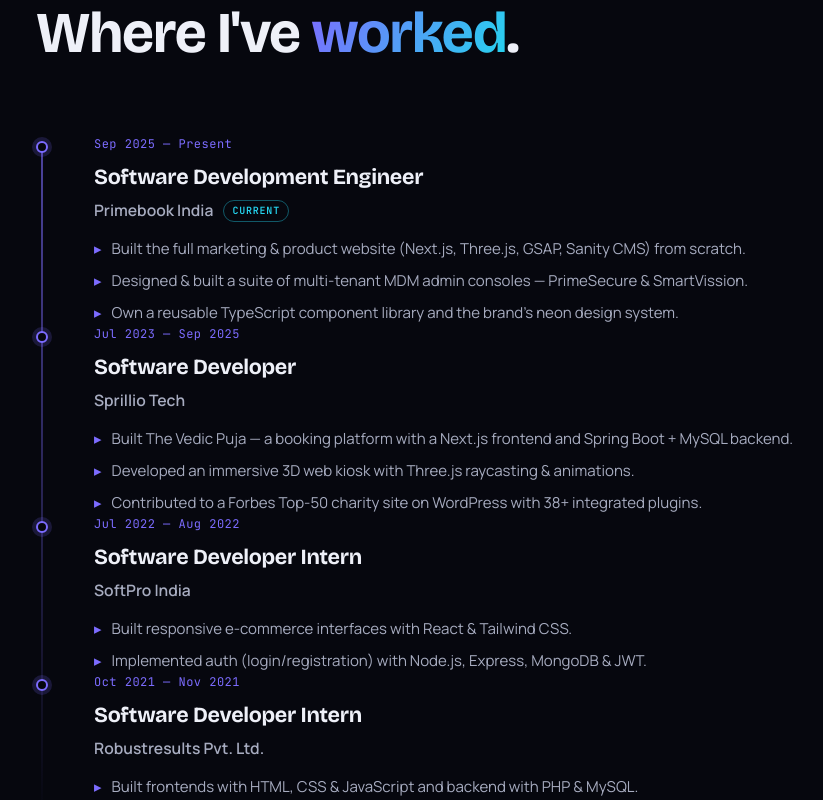
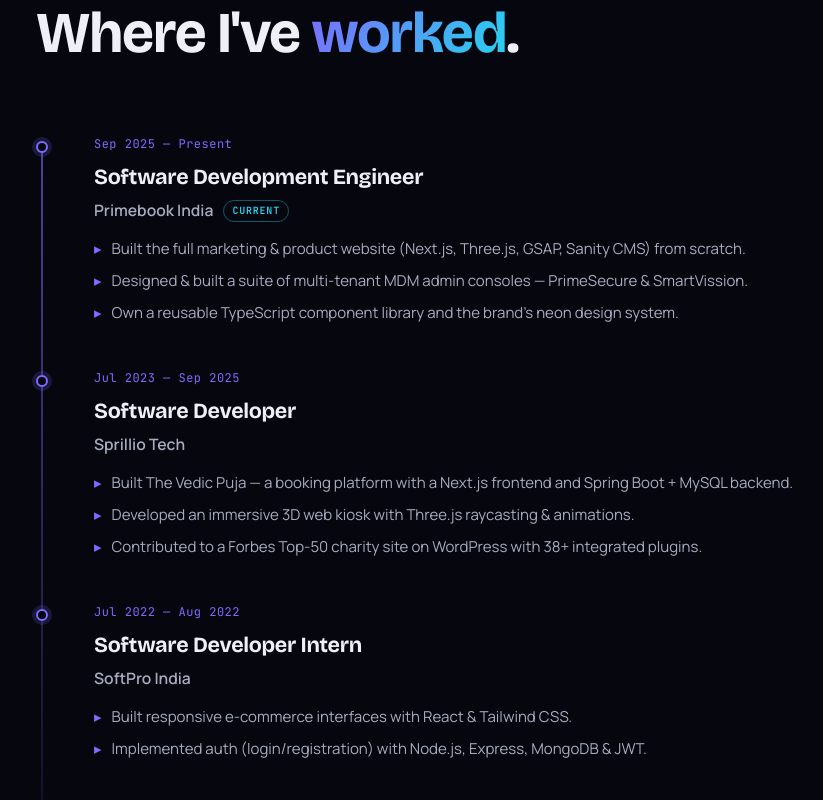
Before and after one commit to WST2002/WST2002.github.io, a Next.js app: page / in a window 1280 px wide. Shown: the part 5580-6380 px from the top of the page, without its empty margins (42-865 px from the left). Built offline with nearby package versions, Linux system fonts and the light colour scheme; no server answers.

Commit message:
Render experience timeline items as direct list items
Each <li> sat inside a <div> from Reveal, so the <ol> held divs and screen readers could not read it as a list. Every item was also its wrapper's last child, so last:pb-0 removed the spacing between jobs. Reveal can now render as an <li>.

```diff
--- a/src/components/effects/Reveal.tsx
+++ b/src/components/effects/Reveal.tsx
@@ -6,6 +6,8 @@
   /** Retained for API compatibility; ordering is now handled by CSS. */
   delay?: 1 | 2 | 3 | 4;
   className?: string;
+  /** Render as a list item when the reveal sits directly inside a list. */
+  as?: "div" | "li";
 }
 
 /**
@@ -16,10 +18,10 @@
  * supported. No JavaScript — so content always shows even if the client
  * never hydrates.
  */
-export function Reveal({ children, delay, className }: RevealProps) {
+export function Reveal({ children, delay, className, as: Tag = "div" }: RevealProps) {
   return (
-    <div data-delay={delay} className={cn("reveal", className)}>
+    <Tag data-delay={delay} className={cn("reveal", className)}>
       {children}
-    </div>
+    </Tag>
   );
 }
--- a/src/components/sections/Experience.tsx
+++ b/src/components/sections/Experience.tsx
@@ -21,8 +21,12 @@
 
       <ol className="timeline">
         {experience.map((item, index) => (
-          <Reveal key={item.id} delay={index === 0 ? undefined : (index as 1 | 2 | 3)}>
-            <li className="tl-item relative list-none pb-11 pl-[30px] last:pb-0">
+          <Reveal
+            key={item.id}
+            as="li"
+            delay={index === 0 ? undefined : (index as 1 | 2 | 3)}
+            className="tl-item relative list-none pb-11 pl-[30px] last:pb-0"
+          >
             <p className="font-mono text-[12px] tracking-[0.04em] text-accent">{item.period}</p>
             <h3 className="mt-1.5 font-display text-[1.35rem] font-bold tracking-[-0.015em]">
               {item.role}
@@ -37,15 +41,11 @@
             </p>
             <ul className="mt-3.5 flex flex-col gap-2">
               {item.achievements.map((achievement) => (
-                  <li
-                    key={achievement}
-                    className="tl-bullet flex gap-2.5 text-[0.94rem] text-fg-dim"
-                  >
+                <li key={achievement} className="tl-bullet flex gap-2.5 text-[0.94rem] text-fg-dim">
                   <span>{achievement}</span>
                 </li>
               ))}
             </ul>
-            </li>
           </Reveal>
         ))}
       </ol>
```
Lines whose indentation alone changed are shown as unchanged.
